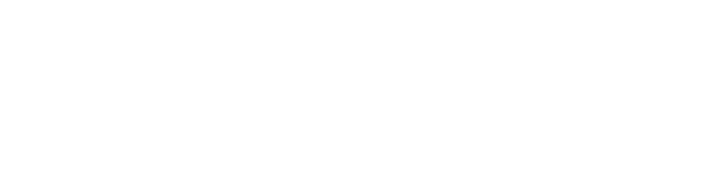
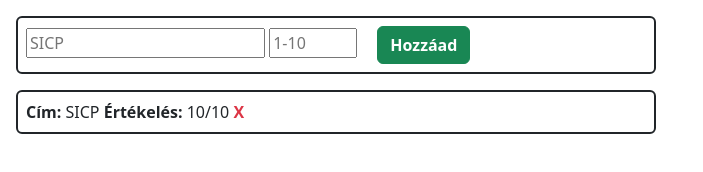
Before and after one commit to blaiseludvig/ts-konyv, a website built with webpack: page dist/index.html in a window 1280 px wide. Shown: the whole page, without its empty margins (0-703 px from the left). Built offline with nearby package versions, Linux system fonts and the light colour scheme.

Commit message:
frontend létrehozása

```diff
--- a/src/Book.ts
+++ b/src/Book.ts
@@ -22,7 +22,7 @@
   }
 
   toString(): string {
-    return `cím: ${this.name} értékelés: ${this.rating}/10`;
+    return `cím: ${this.name} | értékelés: ${this.rating}/10`;
   }
 
 }
--- a/src/index.ts
+++ b/src/index.ts
@@ -1,14 +1,49 @@
 import './style.css';
 import 'bootstrap/dist/css/bootstrap.css';
 import 'bootstrap/dist/js/bootstrap.bundle.js';
+import './teszt'
 import { Book } from './Book';
 
-let teszt_adat: Book[] = [];
 
-teszt_adat.push(new Book("SICP", 11))
-teszt_adat.push(new Book("asd", 5))
-teszt_adat.push(new Book("amongus", -20))
+let input_cim = (document.getElementById("input_cim") as HTMLInputElement);
+let input_rating = (document.getElementById("input_rating") as HTMLInputElement);
+let btn_hozzaad = (document.getElementById("btn_hozzaad") as HTMLButtonElement);
+let konyvek = (document.getElementById("konyvek") as HTMLDivElement);
 
-for (const b of teszt_adat) {
-  console.log(b.toString());
+function addKonyv(konyv: Book): void {
+  let konyvElem = document.createElement("div");
+  konyvElem.innerHTML =
+    `
+  <div>
+  <span class="fw-bold">Cím:</span> ${konyv.name}
+  <span class="fw-bold">Értékelés:</span> ${konyv.getRating()}/10
+  <span class="text-danger fw-bold" role="button" onclick="this.parentElement.remove();">X</span>
+  </div>
+  `;
+  konyvek.appendChild(konyvElem);
+
 }
+
+function init(): void {
+
+  addKonyv(new Book("SICP", 10));
+
+  btn_hozzaad.addEventListener("click", () => {
+
+    if (input_cim.value == "" || input_rating.value == "") {
+      return;
+    }
+
+    let rating: number = parseFloat(input_rating.value);
+    // lekerekítjük 1 tizedesjegyre
+    rating = parseFloat(rating.toFixed(1));
+    addKonyv(new Book(input_cim.value, rating))
+
+    input_cim.value = "";
+    input_rating.value = "";
+
+  })
+
+}
+
+init();
--- /dev/null
+++ b/src/teszt.ts
@@ -0,0 +1,58 @@
+import { Book } from './Book';
+
+let teszt_adat: Book[] = [];
+
+teszt_adat.push(new Book("SICP", 11))
+teszt_adat.push(new Book("asd", 5))
+teszt_adat.push(new Book("amongus", -20))
+
+console.log("teszt adat: ");
+for (const b of teszt_adat) {
+  console.log(b.toString());
+}
+
+let random_konyvek: Book[] = randomKonyvek();
+
+console.log("random könyvek címei: ");
+for (const b of random_konyvek) {
+  console.log(b.name);
+}
+
+console.log("nagyobb mint 7 értékelés: ");
+for (const b of random_konyvek) {
+  if (b.getRating() > 7) {
+    console.log(b.toString());
+  }
+}
+
+console.log(`Legjobb könyv: ${bestof(random_konyvek)}`);
+
+
+function randomKonyvek(): Book[] {
+  let konyvek: Book[] = [];
+
+  // https://developer.mozilla.org/en-US/docs/Web/JavaScript/Reference/Global_Objects/Math/random#getting_a_random_integer_between_two_values
+  function getRandomInt(min: number, max: number) {
+    min = Math.ceil(min);
+    max = Math.floor(max);
+    return Math.floor(Math.random() * (max - min) + min);
+  }
+
+  for (let i = 0; i < 30; i++) {
+    konyvek.push(new Book(`Book #${i}`, getRandomInt(1, 10 + 1)))
+  }
+
+  return konyvek;
+}
+
+function bestof(konyvek: Book[]): Book {
+  let legjobb: Book = konyvek[0];
+
+  for (const b of konyvek) {
+    if (b.getRating() > legjobb.getRating()) {
+      legjobb = b;
+    }
+  }
+
+  return legjobb;
+}
```
Also changed, not shown: dist/index.html.
